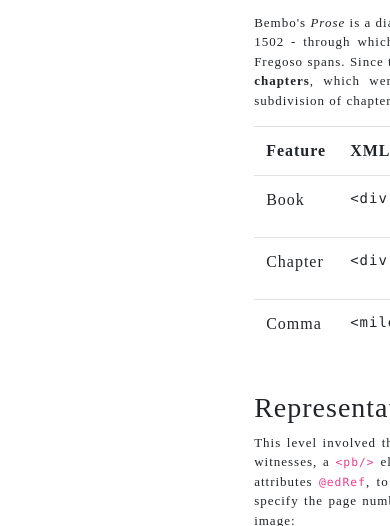
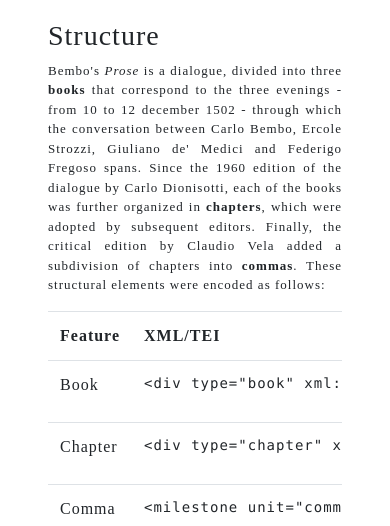
Before and after one commit to dse-prose/tbp, a plain HTML site: page tei_enc.html in a window 390 px wide. Shown: the part 318-844 px from the top of the page. Drawn offline with nearby package versions, Linux system fonts and the light colour scheme; a web font is replaced by a local one.

Commit message:
layout fixes

```diff
--- a/assets/main.css
+++ b/assets/main.css
@@ -191,6 +191,10 @@ footer .row {
     grid-template-columns: 20% 80%;
     height: 100vh;
 }
+.grid-container-enc {
+    overflow-x: hidden;
+    scroll-behavior: smooth;
+}
 #sidebar {
     height: 100vh;
 }
--- a/tei_enc.html
+++ b/tei_enc.html
@@ -40,8 +40,8 @@
             </div>
             </nav>
         </div>
-        <div class="grid-container-note" id="tei-encoding">
-            <div class="container col-8 px-5">
+        <div class="grid-container-enc" id="tei-encoding">
+            <div class="container col-md-8 px-5">
                 <h1>XML/TEI encoding</h1>
                 <!-- <h2 id="encoding"></h2> -->
                 <h3 id="structure">Structure</h3>
```
Also changed, not shown: biblio.html (+1 -1 lines), credits.html (+1 -1 lines), index.html (+1 -1 lines), note.html (+1 -1 lines).
